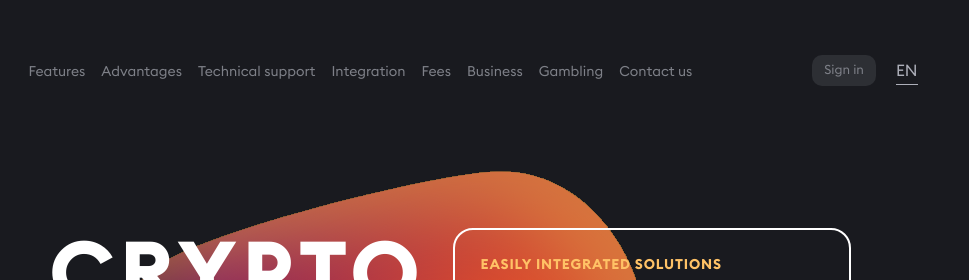
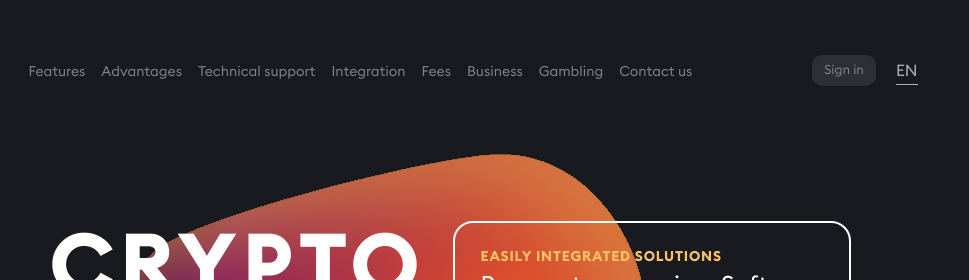
Before and after one commit to MuradA00/0Xprocessing, a website: page source/index.html in a window 1280 px wide. Shown: the top 280 px of the page, 311-1280 px from the left. Drawn offline with nearby package versions, Linux system fonts and the light colour scheme; files that its build step writes are made by us from their sources.

Commit message:
spacing fixes

```diff
--- a/source/sass/blocks/_header.scss
+++ b/source/sass/blocks/_header.scss
@@ -1,5 +1,5 @@
 .header {
-  padding: clamp(1.5rem, 2.5vw, var(--40-spacing)) 0;
+  padding-top: clamp(1.5rem, 2.5vw, var(--40-spacing));
   &__body,
   &__left {
     @include al-flex;
--- a/source/sass/blocks/_hero.scss
+++ b/source/sass/blocks/_hero.scss
@@ -1,7 +1,4 @@
 .hero {
-  height: calc(100vh - 9.4rem);
-  min-height: -webkit-fill-available;
-  padding-top: 4rem;
   &__container {
     min-height: 100%;
     position: relative;
@@ -10,7 +7,7 @@
     justify-content: center;
   }
   &__body {
-
+    padding-top: clamp(5rem, 8.4375vw, 8.4375rem);
     max-width: 65.25rem;
     margin-inline: auto;
     width: 100%;
@@ -23,7 +20,7 @@
       background-repeat: no-repeat;
       background-position: top;
       z-index: -1;
-      top: 39%;
+      top: calc(39% + clamp(2rem, 4vw, 4rem));
       left: 50%;
       transform: translate(-44%, -50%);
     }
```
